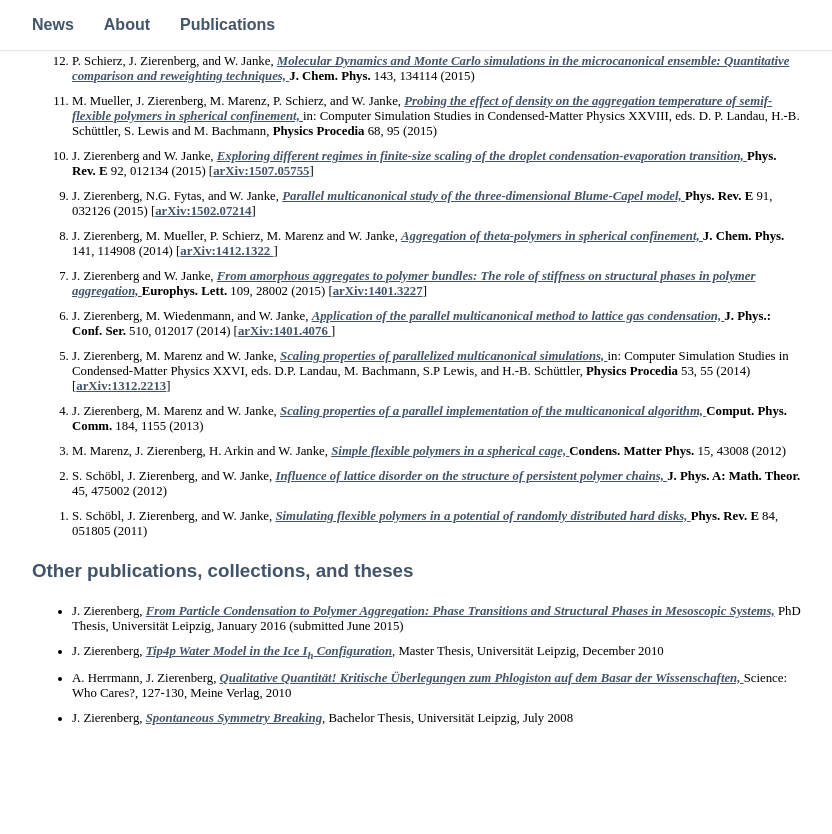
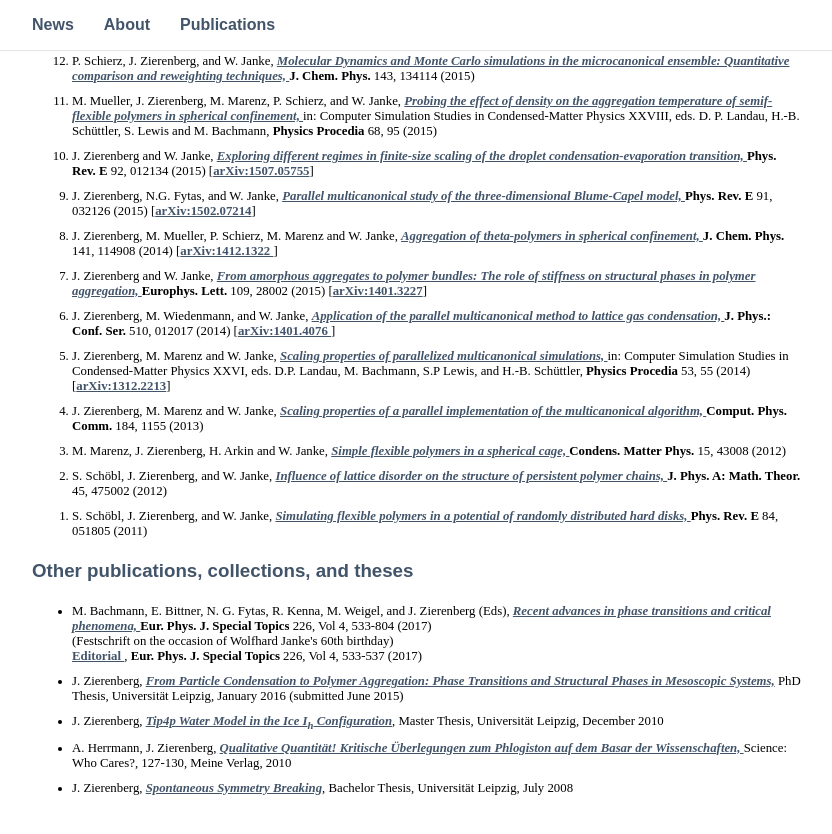
Before and after one commit to zierenberg/zierenberg.github.io, a Jekyll site: the page built from _pages/03_publications.md, in a window 1280 px wide and 900 px high, scrolled down 664 px. Shown: the top 834 px of the window, without its empty margins (223-1055 px from the left). Built offline with Jekyll 4.4.1, drawn with Linux system fonts in a browser that asks for light colours; some web fonts are replaced.

Commit message:
publications update

```diff
--- a/_pages/03_publications.md
+++ b/_pages/03_publications.md
@@ -8,16 +8,6 @@ see also <a href="https://arxiv.org/a/zierenberg_j_1.html">arxiv</a><br>
 <h3>Journal Articles and Conference Proceedings</h3>
 <ol reversed>
 <listpub>
-  <!--
-  <li> M. Bachmann, E. Bittner, N. G. Fytas, R. Kenna, M. Weigel, and J. Zierenberg (Eds),
-       <pubtitle><a href="">
-       Recent advances in phase transitions and critical phenomena,
-       </a></pubtitle>
-       <journal>Eur. Phys. J. Special Topics </journal>
-       226, 533 (2017)
-       (Editorial of Special Issue)
-  </li>
-  -->
   <li> N. Fricke, J. Zierenberg, M. Marenz, F.P. Spitzner, V. Blavatska, W. Janke,
        <pubtitle><a href="http://www.icmp.lviv.ua/journal/zbirnyk.89/13004/abstract.html">
        Scaling laws for random walks in long-range correlated disordered media,
@@ -32,7 +22,7 @@ see also <a href="https://arxiv.org/a/zierenberg_j_1.html">arxiv</a><br>
        <journal>Soft Matter</journal> 13, 1276 (2017)
   </li>
   <li> J. Zierenberg, N. G. Fytas, M. Weigel, W. Janke, and A. Malakis,
-       <pubtitle><a href="">
+       <pubtitle><a href="http://link.springer.com/article/10.1140/epjst/e2016-60337-x">
        Scaling and universality in the phase diagram of the 2D Blume-Capel model,
        </a></pubtitle>
        <journal>Eur. Phys. J. Special Topics </journal>
@@ -40,7 +30,7 @@ see also <a href="https://arxiv.org/a/zierenberg_j_1.html">arxiv</a><br>
        [<a href="https://arxiv.org/abs/1612.02138">arxiv:1612.02138</a>]
   </li>
   <li> J. Zierenberg, K. Tholen, and W. Janke,
-       <pubtitle><a href="">
+       <pubtitle><a href="http://rdcu.be/qEYi">
        Effect of grafting on the binding transition of two flexible polymers,
        </a></pubtitle>
        <journal>Eur. Phys. J. Special Topics</journal>
@@ -185,15 +175,17 @@ see also <a href="https://arxiv.org/a/zierenberg_j_1.html">arxiv</a><br>
 <h3>Other publications, collections, and theses</h3>
 <ul>
   <listpub>
-  <!--<li> M. Bachmann, E. Bittner, N. G. Fytas, R. Kenna, M. Weigel, and J. Zierenberg (Eds),
-       <pubtitle><a href="">
+  <li> M. Bachmann, E. Bittner, N. G. Fytas, R. Kenna, M. Weigel, and J. Zierenberg (Eds),
+       <pubtitle><a href="http://link.springer.com/journal/11734/226/4/page/1">
        Recent advances in phase transitions and critical phenomena,
        </a></pubtitle>
        <journal>Eur. Phys. J. Special Topics </journal>
-       226, Vol 4, 533- (2017) <br>
+       226, Vol 4, 533-804 (2017) <br>
        (Festschrift on the occasion of Wolfhard Janke&#039;s 60th birthday)<br>
+       <a href="http://link.springer.com/article/10.1140/epjst/e2017-70019-3"> Editorial </a>,
+       <journal>Eur. Phys. J. Special Topics </journal>
+       226, Vol 4, 533-537 (2017) <br>
   </li>
-  -->
   <li> J. Zierenberg,
       <pubtitle><a href="http://nbn-resolving.de/urn:nbn:de:bsz:15-qucosa-197255">
       From Particle Condensation to Polymer Aggregation: Phase Transitions and Structural Phases in Mesoscopic Systems,</a></pubtitle>
```
